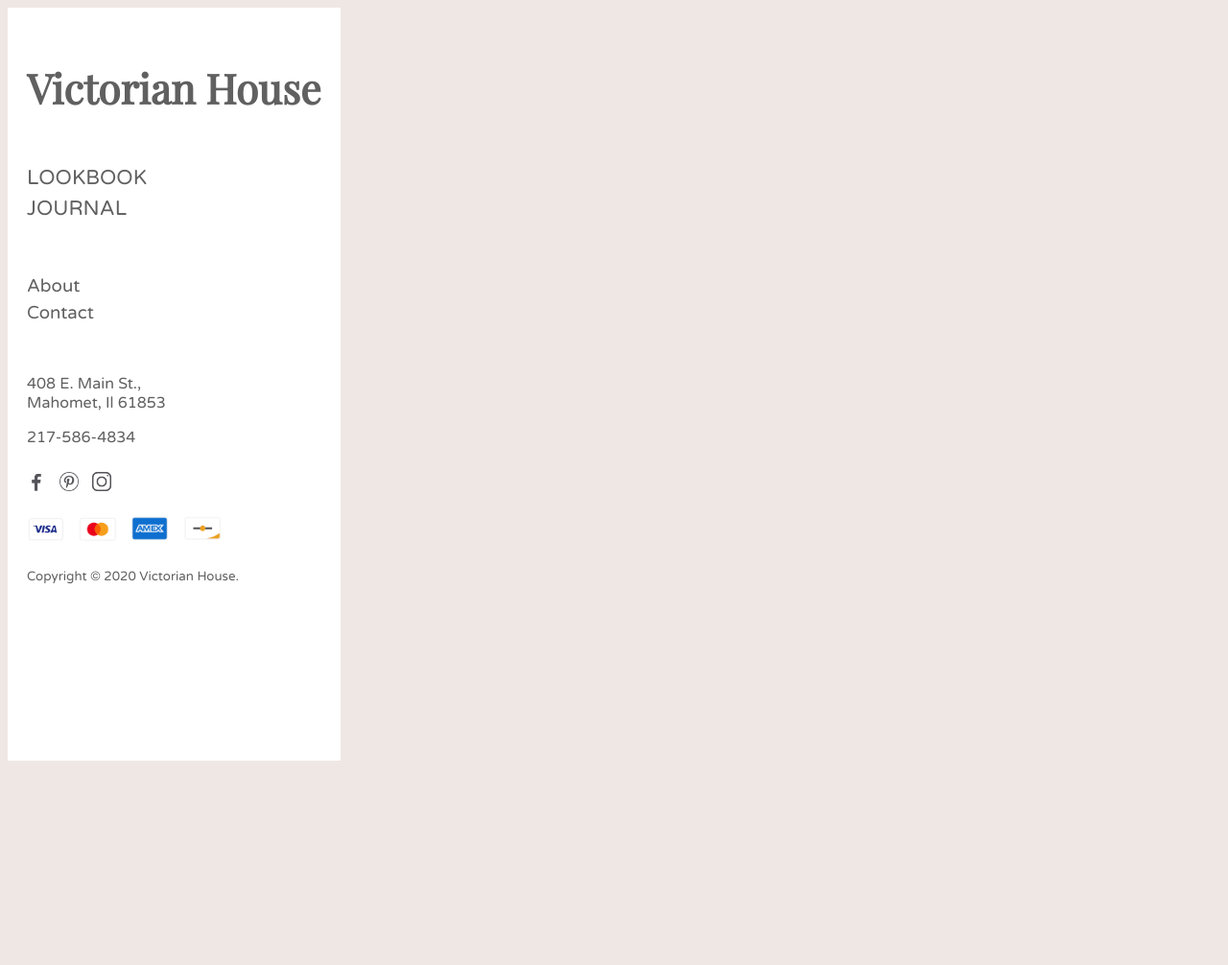
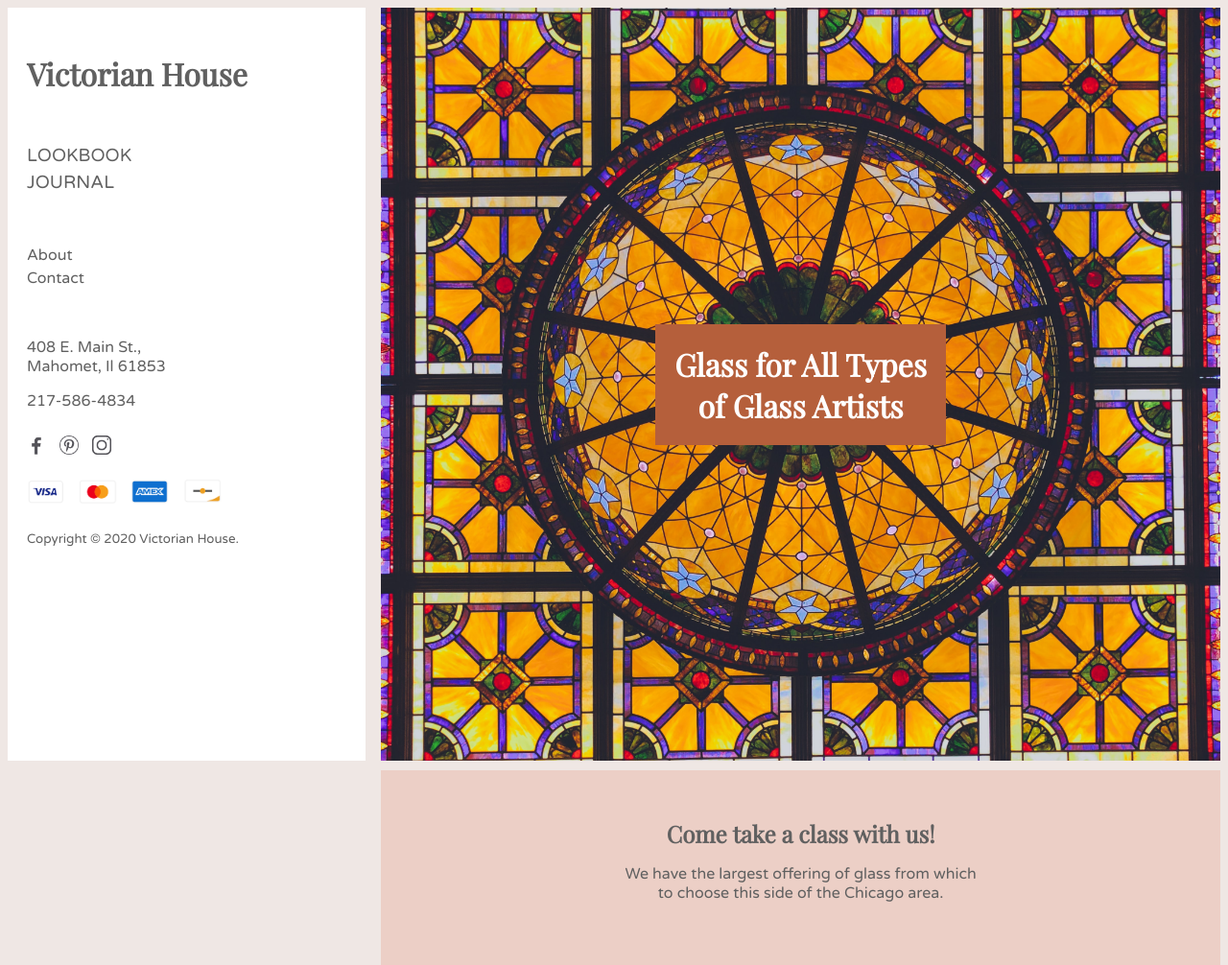
Before and after one commit to kmariebradshaw/victorian, a Rails app: page / in a window 1280 px wide. Shown: the top 1006 px of the page at 96% size. Before the commit the page ends 793 px from the top, so only its background shows below. Run offline with Rails 7, Linux system fonts and the light colour scheme; style sheets or scripts are compiled from the project's sources; some libraries are stand-ins or nearby versions.

Commit message:
adds in some images

```diff
--- a/app/assets/stylesheets/welcome.scss
+++ b/app/assets/stylesheets/welcome.scss
@@ -1,3 +1,66 @@
 // Place all the styles related to the Welcome controller here.
 // They will automatically be included in application.css.
 // You can use Sass (SCSS) here: https://sass-lang.com/
+
+  .subscript { font-size: 10pt; }
+  body {
+    display: flex;
+    align-items: flex-start;
+    color: #606060;
+    background-color: #efe7e4;
+    font-family: 'Varela Round', sans-serif;
+  }
+  h1, h2, h3, h4, h5 { font-family: 'Playfair Display', serif; }
+  nav {
+    height: calc(100vh - 55px);
+    width: 26%;
+    min-width: fit-content;
+    position: fixed;
+    background-color: white;
+    padding: 20px;
+  }
+
+  .tac { text-align: center; }
+  .nm { margin: 0; }
+  .main-nav {
+    font-size: 14pt;
+    text-transform: uppercase;
+    margin: 50px 0;
+  }
+  ul li {
+    list-style: none;
+    line-height: 1.5;
+  }
+  ul { padding-left: 0; }
+  .sub-nav {
+    margin: 50px 0 ;
+    font-size: 12pt;
+  }
+  a { color: #606060 ; text-decoration: none;}
+  .social-icon {
+    max-width: 20px;
+    margin: 10px 10px 10px 0
+  }
+    .payment-icon {
+    max-width: 40px;
+    margin: 10px 10px 10px 0
+  }
+  .logo, .title { font-size: 24pt; }
+  main { width: 80%;
+    margin-left: calc(30% + 10px);
+   }
+
+   	#atf {
+		height: calc(100vh - 15px);
+		width: 100%;
+		display: flex;
+		align-items: center;
+		justify-content: center;
+		background-image: url("/assets/atf-final.jpg");
+		background-position: left;
+		background-size: cover;
+
+	}
+	img { width: 100%; }
+	.text-white { color: white; }
+	.title { background-color: #b55f3b; padding: 20px;}
--- a/app/views/layouts/application.html.erb
+++ b/app/views/layouts/application.html.erb
@@ -43,52 +43,3 @@
     </main>
   </body>
 </html>
-
-
-<style>
-  .subscript { font-size: 10pt; }
-  body {
-    display: flex;
-    align-items: flex-start;
-    color: #606060;
-    background-color: #efe7e4;
-    font-family: 'Varela Round', sans-serif;
-  }
-  h1, h2, h3, h4, h5 { font-family: 'Playfair Display', serif; }
-  nav {
-    height: calc(100vh - 55px);
-    width: 20%;
-    min-width: fit-content;
-    position: fixed;
-    background-color: white;
-    padding: 20px;
-  }
-  a
-  .tac { text-align: center; }
-  .nm { margin: 0; }
-  .main-nav {
-    font-size: 16pt;
-    text-transform: uppercase;
-    margin: 50px 0;
-  }
-  ul li {
-    list-style: none;
-    line-height: 1.5;
-  }
-  ul { padding-left: 0; }
-  .sub-nav {
-    margin: 50px 0 ;
-    font-size: 14pt;
-  }
-  a { color: #606060 ; text-decoration: none;}
-  .social-icon {
-    max-width: 20px;
-    margin: 10px 10px 10px 0
-  }
-    .payment-icon {
-    max-width: 40px;
-    margin: 10px 10px 10px 0
-  }
-  .logo { font-size: 32pt; }
-
-  </style>
--- a/app/views/welcome/index.html.erb
+++ b/app/views/welcome/index.html.erb
@@ -1,14 +1,29 @@
 <div id="atf">
-	<h1 class="text-white">Glass for All Types<br>of Glass Artists</h1>
+	<h1 class="text-white tac title">Glass for All Types<br>of Glass Artists</h1>
 </div>
+<section class="text-accent">
+	<div>
+		<h2 class="tac nm">Come take a class with us!</h2>
+		<p class="tac">We have the largest offering of glass from which<br> to choose this side of the Chicago area.</p>
+	</div>
+</section>
+<%= image_tag("glass.jpg", :alt => "window") %>
+<%= image_tag("atf.jpg", :alt => "beads") %>
+<%= image_tag("lamp.jpg", :alt => "lamp") %>
+<%= image_tag("face.jpg", :alt => "face") %>
+
+
 <style>
-	#atf {
-		height: calc(150vh - 55px);
+	section { margin: 10px 0; }
+	grid-img {
+		margin: 10px 0;
+		width: 100%;
+	}
+	.text-accent {
+		background-color: rgba(236,206,196,0.95);
+		padding: 50px;
 		display: flex;
 		align-items: center;
 		justify-content: center;
-		background-image: : url(asset_path("atf.jpg")).;
 	}
-	img { width: 100%; }
-	.text-white { color: white; }
 </style>
```
Also changed, not shown: app/assets/images/atf-final.jpg (added), app/assets/images/atf.jpg, app/assets/images/face.jpg (added), 3 other files.
